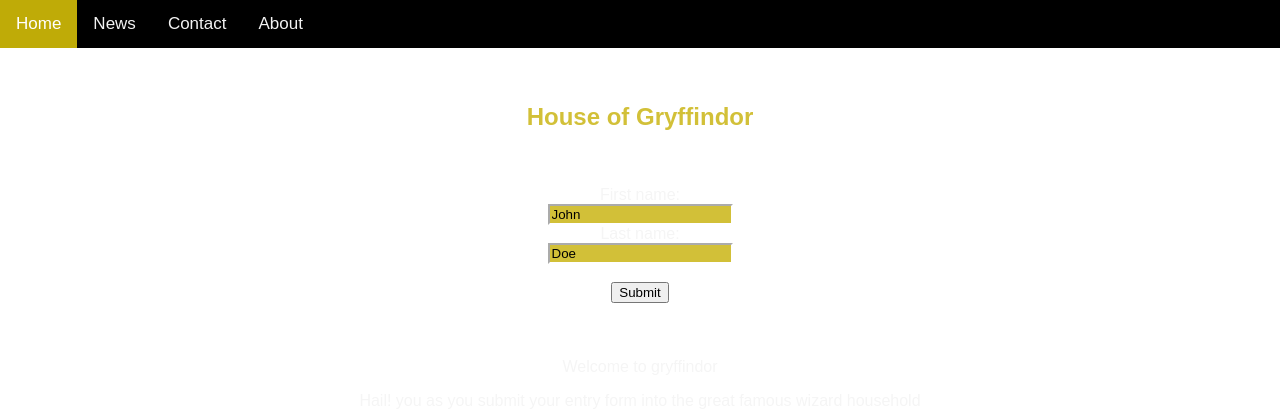
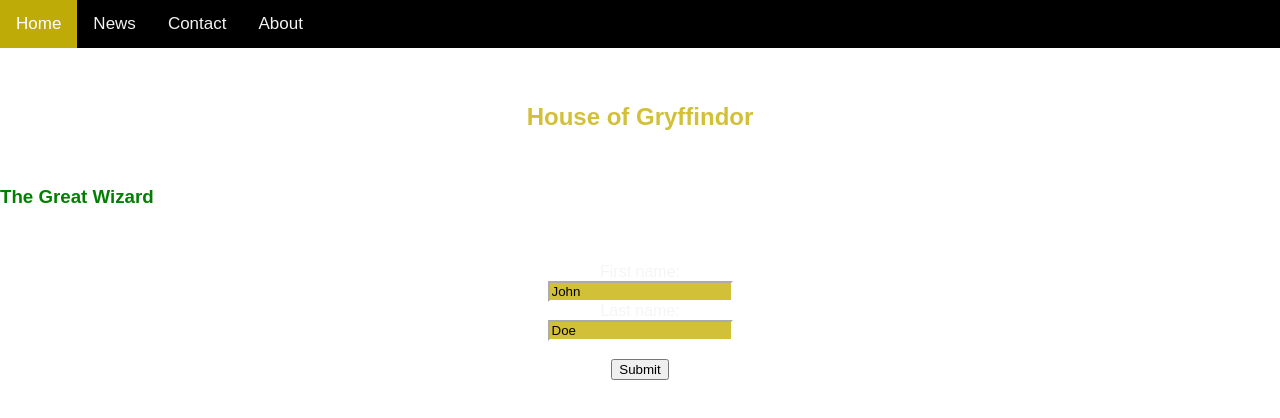
Before and after one commit to Ben-Alley/Gryffindor, a plain HTML site: page index.html in a window 1280 px wide. Drawn offline with Linux system fonts and the light colour scheme.

Commit message:
Update index.html
checking limit of private repo status

```diff
--- a/index.html
+++ b/index.html
@@ -19,6 +19,12 @@
 		}
 		h2 {
 			color: #d2c038;
+			margin-top: 55px;
+			margin-bottom: 55px;
+		}
+
+		h3 {
+			color: green;
 			margin-top: 55px;
 			margin-bottom: 55px;
 		}
@@ -73,6 +79,7 @@
 </div>
 
 <h2>House of Gryffindor</h2>
+<h3>The Great Wizard</h3>
 <form action="#">
   <label for="fname">First name:</label><br>
   <input type="text" id="fname" name="fname" value="John"><br>
```
